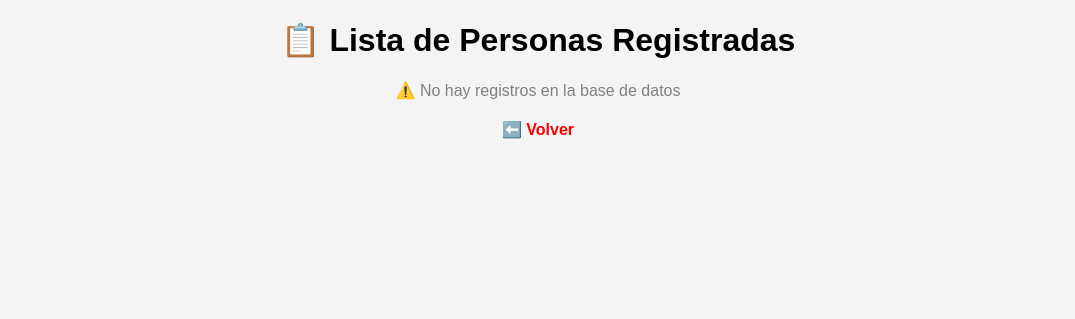
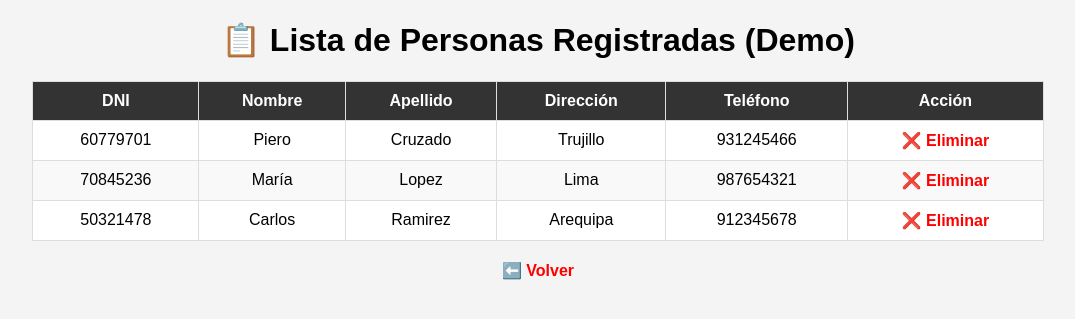
Before and after one commit to PieroCruzado19/proyecto, a Flask app: page /administrar in a window 1280 px wide. Shown: the top 319 px of the page, without its empty margins (102-1177 px from the left). Run offline with Flask 3, Linux system fonts and the light colour scheme; data that the repository does not hold is empty; some libraries are stand-ins or nearby versions.

```diff
--- a/templates/administrar.html
+++ b/templates/administrar.html
@@ -13,9 +13,8 @@
     </style>
 </head>
 <body>
-    <h1 style="text-align:center;">📋 Lista de Personas Registradas</h1>
+    <h1 style="text-align:center;">📋 Lista de Personas Registradas (Demo)</h1>
 
-    {% if registros %}
     <table>
         <thead>
             <tr>
@@ -28,24 +27,35 @@
             </tr>
         </thead>
         <tbody>
-                {% for persona in registros %}
             <tr>
-                    <td>{{ persona[1] }}</td> <!-- dni -->
-                    <td>{{ persona[2] }}</td> <!-- nombre -->
-                    <td>{{ persona[3] }}</td> <!-- apellido -->
-                    <td>{{ persona[4] }}</td> <!-- direccion -->
-                    <td>{{ persona[5] }}</td> <!-- telefono -->
-                    <td><a href="{{ url_for('eliminar_registro', dni=persona[1]) }}">❌ Eliminar</a></td>
+                <td>60779701</td>
+                <td>Piero</td>
+                <td>Cruzado</td>
+                <td>Trujillo</td>
+                <td>931245466</td>
+                <td><a href="#">❌ Eliminar</a></td>
             </tr>
-                {% endfor %}
+            <tr>
+                <td>70845236</td>
+                <td>María</td>
+                <td>Lopez</td>
+                <td>Lima</td>
+                <td>987654321</td>
+                <td><a href="#">❌ Eliminar</a></td>
+            </tr>
+            <tr>
+                <td>50321478</td>
+                <td>Carlos</td>
+                <td>Ramirez</td>
+                <td>Arequipa</td>
+                <td>912345678</td>
+                <td><a href="#">❌ Eliminar</a></td>
+            </tr>
         </tbody>
     </table>
-    {% else %}
-        <p style="text-align:center; color:gray;">⚠️ No hay registros en la base de datos</p>
-    {% endif %}
 
     <div style="text-align:center; margin-top:20px;">
-        <a href="{{ url_for('index') }}">⬅️ Volver</a>
+        <a href="/">⬅️ Volver</a>
     </div>
 </body>
 </html>
```
Lines whose indentation alone changed are shown as unchanged.
